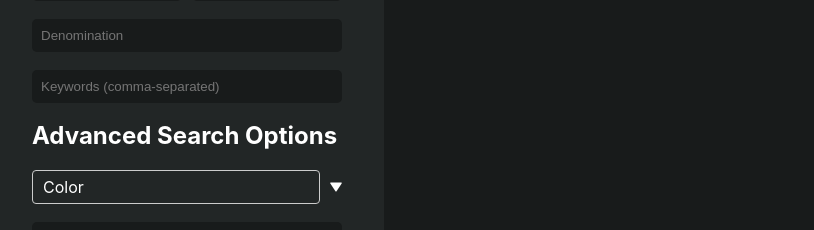
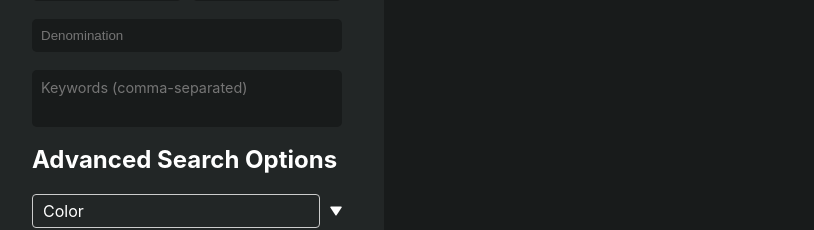
Before and after one commit to Timo1024/stamps, a React (Create React App) app in the folder src/client/web/stamps_website/: page / in a window 1280 px wide. Shown: the part 363-593 px from the top of the page, without its empty margins (0-814 px from the left). Built offline with nearby package versions, Linux system fonts and the light colour scheme; no server answers; the HTML template or start-up script is replaced by a standard one.

Commit message:
made keywords a textarea input

```diff
--- a/src/client/web/stamps_website/src/App.css
+++ b/src/client/web/stamps_website/src/App.css
@@ -607,3 +607,30 @@ body::-webkit-scrollbar-thumb:hover {
 .main-content::-webkit-scrollbar-thumb:hover {
   background-color: #363b3b;
 }
+
+.keywords-textarea {
+  width: 100%;
+  box-sizing: border-box;
+  padding: 0.5rem;
+  margin-bottom: 0.5rem;
+  background-color: #181b1b;
+  border: 1px solid transparent;
+  border-radius: 5px;
+  color: white;
+  resize: none;
+  overflow: hidden;
+  line-height: 1.2;
+  min-height: 57px;
+  height: 57px;
+  font-size: 0.9rem;
+  font-family: -apple-system, BlinkMacSystemFont, 'Segoe UI', 'Roboto', 'Oxygen',
+    'Ubuntu', 'Cantarell', 'Fira Sans', 'Droid Sans', 'Helvetica Neue',
+    sans-serif;
+}
+
+.keywords-textarea:focus {
+  outline: none;
+  background-color: #1f2222;
+  box-shadow: inset 0 2px 4px rgba(0, 0, 0, 0.2);
+  border: 1px solid #2c3131;
+}
--- a/src/client/web/stamps_website/src/components/SearchBar.tsx
+++ b/src/client/web/stamps_website/src/components/SearchBar.tsx
@@ -277,14 +277,25 @@ export const SearchBar: React.FC<SearchBarProps> = ({ onSearch }) => {
             spellCheck="false"
           />
 
-          <input
-            type="text"
+          <textarea
             placeholder="Keywords (comma-separated)"
             value={searchParams.keywords?.join(', ') || ''}
-            onChange={(e) => handleChange('keywords', e.target.value ? e.target.value.split(',').map(k => k.trim()) : null)}
+            onChange={(e) => {
+              const value = e.target.value;
+              handleChange('keywords', value ? value.split(',').map(k => k.trim()) : null);
+              // Auto-adjust height only if content exceeds initial height
+              if (e.target.scrollHeight > 57) {
+                e.target.style.height = 'auto';
+                e.target.style.height = `${e.target.scrollHeight + 2}px`;
+              } else {
+                e.target.style.height = '57px';
+              }
+            }}
             autoComplete="new-password"
             autoCorrect="off"
             spellCheck="false"
+            rows={1}
+            className="keywords-textarea"
           />
 
           <div style={{ fontSize: '24px', fontWeight: 'bold', marginBottom: '10px' }}>Advanced Search Options</div>
```
